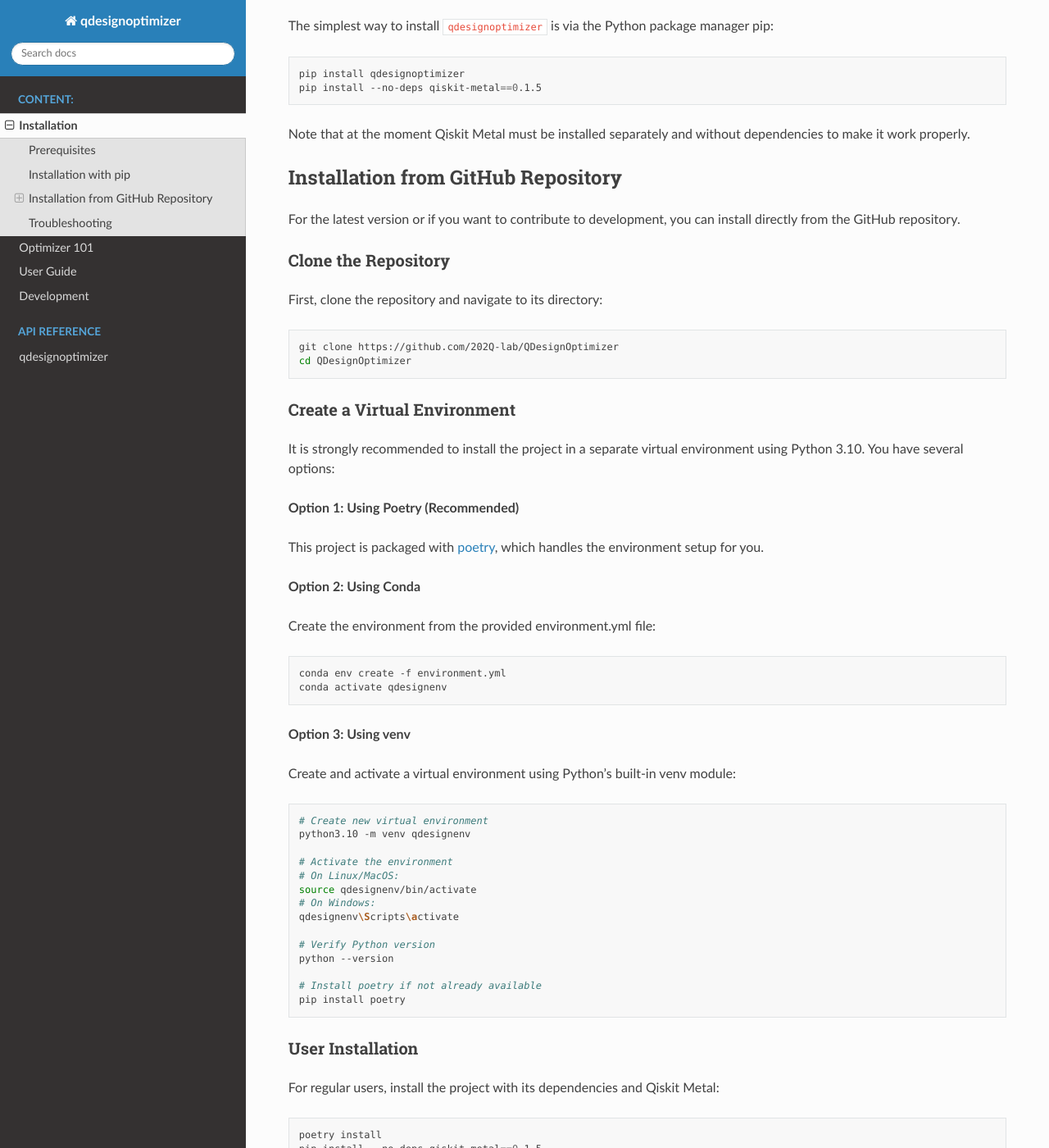
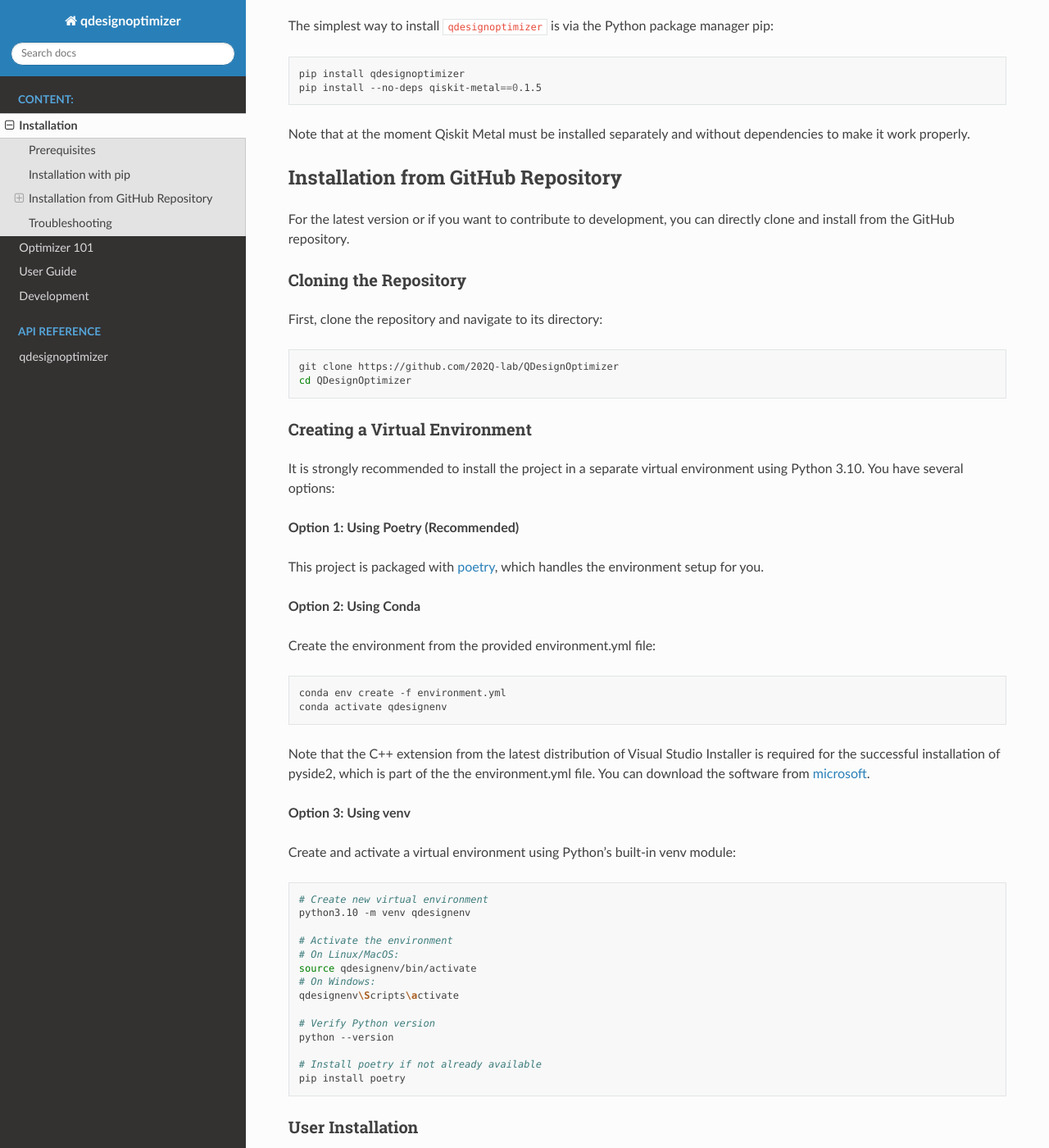
Before and after one commit to 202Q-lab/QDesignOptimizer, a Sphinx documentation site: the page built from docs/source/installation.rst, in a window 1280 px wide and 1400 px high, scrolled down 422 px. Shown: the whole window at 82% size. Built offline with Sphinx 7.4.7 and the Read the Docs theme 3.1.0, drawn with Linux system fonts in a browser that asks for light colours; pages that are not in the unit, such as notebooks, are missing from menus; some of the changed text lies outside the part shown.

```diff
--- a/docs/source/installation.rst
+++ b/docs/source/installation.rst
@@ -10,7 +10,7 @@ Prerequisites
 =============
 
 - Python 3.10 (required)
-- pip or poetry package manager
+- pip or poetry package manager. We recommend creating a virtual environment by following the steps below.
 - Git (for installation from repository)
 - Ansys HFSS. ``qdesignoptimizer`` has been tested with Ansys Electronics Desktop 2021 R2.
 
@@ -29,10 +29,10 @@ Note that at the moment Qiskit Metal must be installed separately and without de
 Installation from GitHub Repository
 ===================================
 
-For the latest version or if you want to contribute to development, you can install directly from the GitHub repository.
+For the latest version or if you want to contribute to development, you can directly clone and install from the GitHub repository.
 
-Clone the Repository
---------------------
+Cloning the Repository
+----------------------
 
 First, clone the repository and navigate to its directory:
 
@@ -41,8 +41,8 @@ First, clone the repository and navigate to its directory:
     git clone https://github.com/202Q-lab/QDesignOptimizer
     cd QDesignOptimizer
 
-Create a Virtual Environment
-----------------------------
+Creating a Virtual Environment
+------------------------------
 
 It is strongly recommended to install the project in a separate virtual environment using Python 3.10. You have several options:
 
@@ -58,6 +58,8 @@ Create the environment from the provided environment.yml file:
 
     conda env create -f environment.yml
     conda activate qdesignenv
+
+Note that the C++ extension from the latest distribution of Visual Studio Installer is required for the successful installation of pyside2, which is part of the the environment.yml file. You can download the software from `microsoft <https://visualstudio.microsoft.com/downloads/>`_.
 
 **Option 3: Using venv**
 
@@ -113,7 +115,7 @@ Building Documentation
 
 To build the documentation yourself:
 
-1. Install `pandoc <https://pandoc.org/>`_ (you may need to restart your computer to set path variables correctly)
+1. Install `pandoc <https://pandoc.org/>`_ (you may need to restart your computer to correctly set the path variables).
 2. Run the following command:
 
 .. code-block:: bash
--- a/docs/source/optimizer.rst
+++ b/docs/source/optimizer.rst
@@ -111,7 +111,7 @@ The number of independent design variables :math:`N` must match the number of pa
 Factorization of Update Step
 ----------------------------
 
-| The nonlinear minimization step is simplified by exploiting the independence of some design variables in the physical relations. Involving this factorization, we can decompose the original N-dimensional optimization problem into a sequence of lower-dimensional subproblems, which significantly reduces the computational complexity and can be solved faster.
+| The nonlinear minimization step can be simplified by exploiting the independence of some of the design variables used in the physical relations. Involving this factorization, we can decompose the original N-dimensional optimization problem into a sequence of lower-dimensional subproblems, which significantly reduces the computational complexity and can be solved faster.
 | Specifically in the example discussed in :ref:`qickstart` we observe that:
 
 - The resonance frequency of the resonator :math:`f_{res}` depends solely on the resonator length :math:`l_{res}`
```
Also changed, not shown: docs/source/quickstart.rst (+11 -15 lines), 7 other files.
